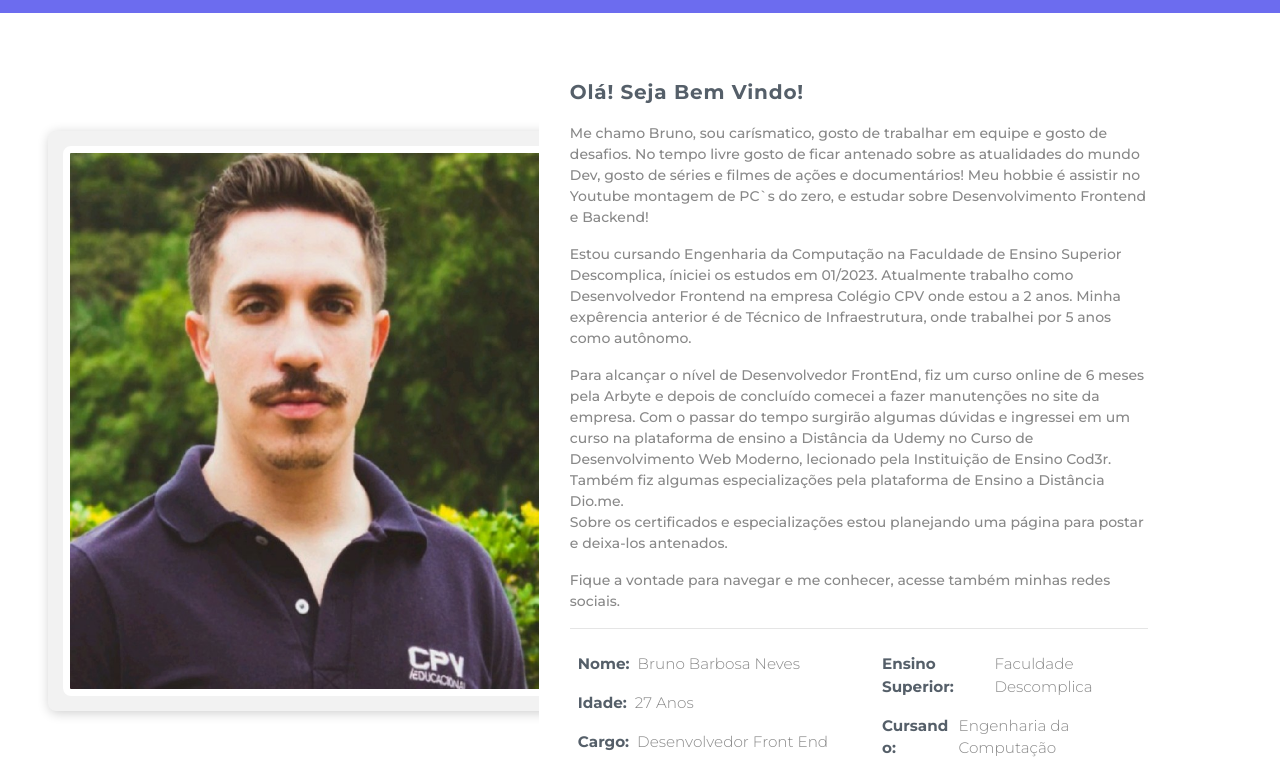
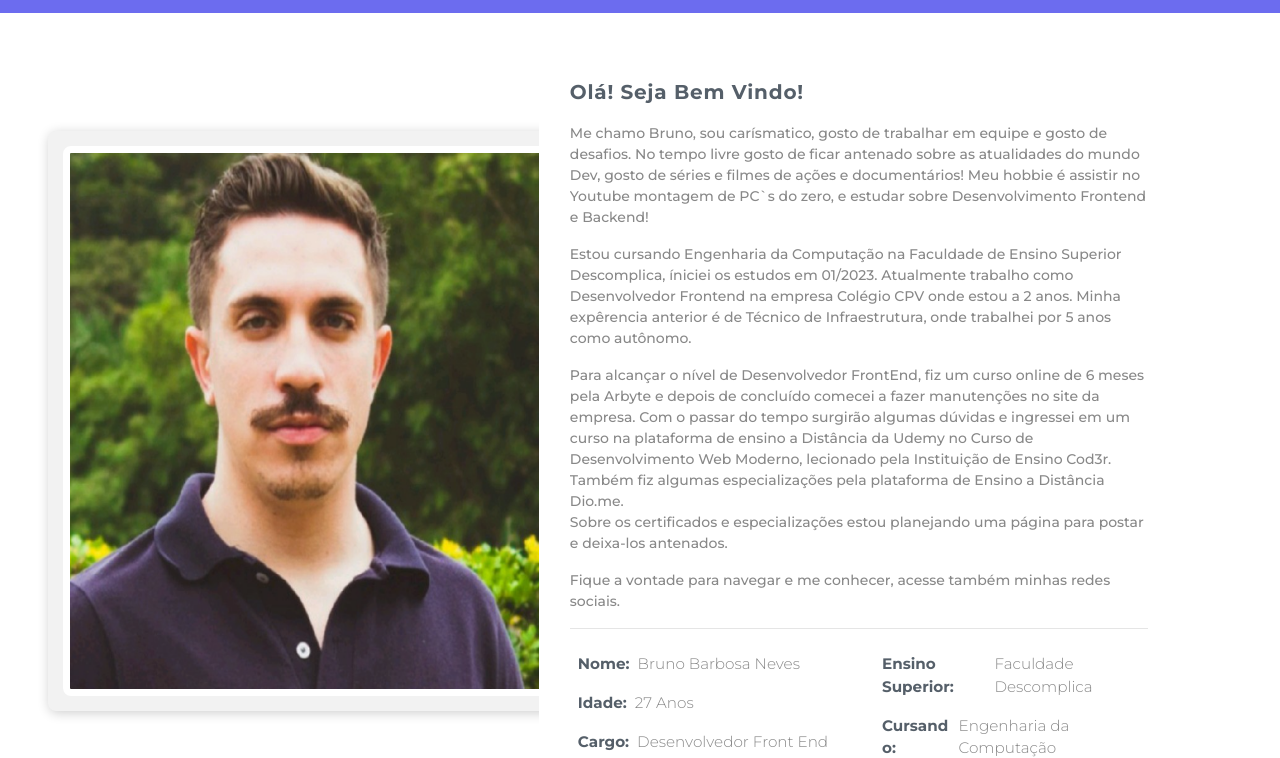
Before and after one commit to bruno-b-neves/Primeiro-Projeto, a website: page index.html in a window 1280 px wide. Shown: the part 59-817 px from the top of the page. Drawn offline with nearby package versions, Linux system fonts and the light colour scheme.

Commit message:
version 2.5

```diff
--- a/index.html
+++ b/index.html
@@ -44,7 +44,7 @@
                         <div class="row">
                             <div class="col-12 col-sm-12 col-md-5 col-lg-5">
                                 <div class="image_profile text-center d-block mx-auto">
-                                    <img src="./src/images/bruno_neves.jfif" alt="Bruno Neves Desenvolvedor Front End"
+                                    <img src="./src/images/bruno_neves2.png" alt="Bruno Neves Desenvolvedor Front End"
                                         class="text-center" style="width: 505px; height: 550px;">
                                 </div>
                             </div>
```
Also changed, not shown: src/images/bruno_neves2.png (added).
